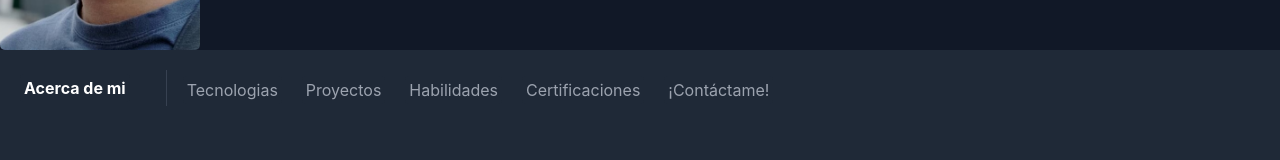
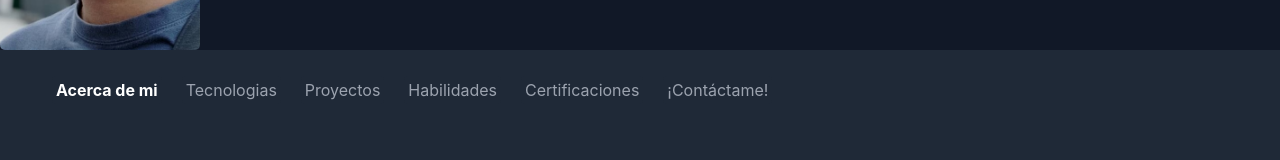
Before and after one commit to DanMerillas/react-porfolio, a React (Create React App) app: page / in a window 1280 px wide. Shown: the part 290-450 px from the top of the page. Built offline with nearby package versions, Linux system fonts and the light colour scheme.

Commit message:
menu igual

```diff
--- a/src/components/Navbar.tsx
+++ b/src/components/Navbar.tsx
@@ -16,12 +16,11 @@ export default function Navbar() {
       <nav>
         <div className="container mx-auto flex flex-wrap p-5 flex-col md:flex-row items-center">
 
-          <div className="title-font font-medium text-base mb-4 md:mb-0">
-            <span onClick={() => setactiveItem(1)} className={`mt-1 ${activeItem === 1 ? "active" : ""}`}>
+
+          <nav className="md:mr-auto md:ml-4 md:py-1 md:pl-4 flex flex-wrap items-center text-base justify-center">
+          <span onClick={() => setactiveItem(1)} className={`mt-1 ${activeItem === 1 ? "active" : ""}`}>
               <NavbarItem textItem="Acerca de mi" toLink="/" itemClassName="mr-5 bg-gray-800 border-0 py-1 px-1 focus:outline-none hover:bg-gray-700 rounded" />
             </span>
-          </div>
-          <nav className="md:mr-auto md:ml-4 md:py-1 md:pl-4 md:border-l md:border-gray-700	flex flex-wrap items-center text-base justify-center">
             <span onClick={() => setactiveItem(2)} className={`mt-1 ${activeItem === 2 ? "active" : ""}`}>
               <NavbarItem textItem="Tecnologias" toLink="/technologies" itemClassName="mr-5 bg-gray-800 border-0 py-1 px-1 focus:outline-none hover:bg-gray-700 rounded" />
             </span>
```
